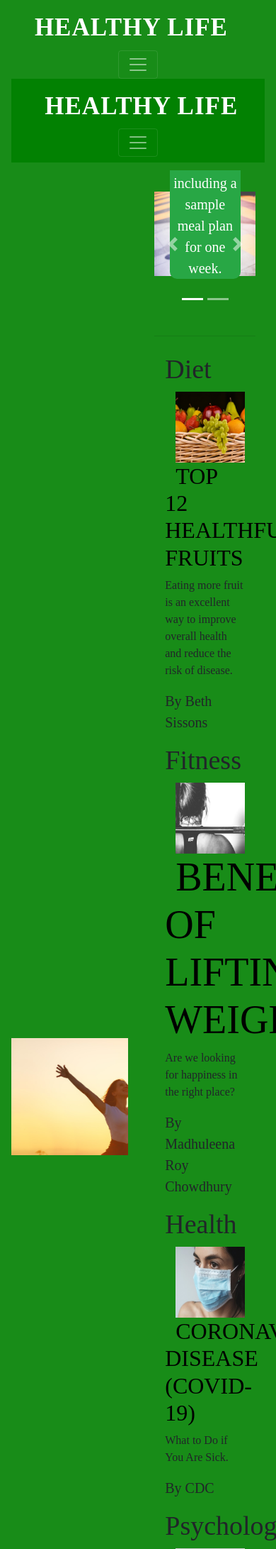
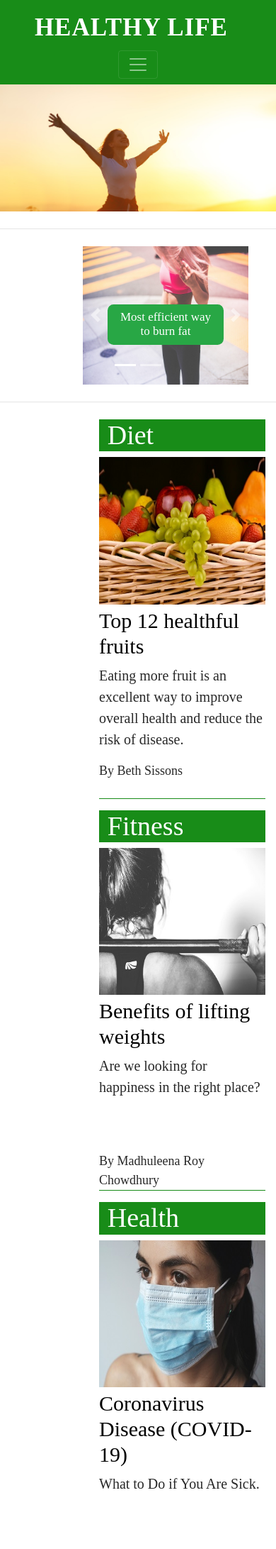
Before and after one commit to smantzou/PSPI2020, a PHP site: page / in a window 390 px wide; the page is wider, and only the part inside the window is pictured. Shown: the top 2183 px of that part at 71% size. Run offline with PHP 8.4, Linux system fonts and the light colour scheme; some libraries are stand-ins or nearby versions.

Commit message:
GAMW TA MERGE NA TO SWSTO(MALLON)

```diff
--- a/bmi-calculator.html
+++ b/bmi-calculator.html
@@ -32,9 +32,6 @@
                 </li>
                 <li class="nav-item active">
                   <a class="nav-link" href="psychology.html">Psychology</a>
-                </li>
-                <li class="nav-item active">
-                  <a class="nav-link" href="./contact.html">Contact Us</a>
                 </li>
                 <li class="nav-item active">
                   <a id="signin" class="nav-link" href="./sign-in-up-lost.html">Sign In</a>
--- a/diet.html
+++ b/diet.html
@@ -50,9 +50,6 @@
           </li>
           <li class="nav-item active">
             <a class="nav-link" href="psychology.html">Psycology</a>
-          </li>
-          <li class="nav-item active">
-            <a class="nav-link" href="./contact.html">Contact Us</a>
           </li>
           <li class="nav-item active">
             <a id="signin" class="nav-link" href="./sign-in-up-lost.html"
--- a/fitness.html
+++ b/fitness.html
@@ -50,9 +50,6 @@
           </li>
           <li class="nav-item active">
             <a class="nav-link" href="psychology.html">Psycology</a>
-          </li>
-          <li class="nav-item active">
-            <a class="nav-link" href="./contact.html">Contact Us</a>
           </li>
           <li class="nav-item active">
             <a id="signin" class="nav-link" href="./sign-in-up-lost.html"
--- a/health.html
+++ b/health.html
@@ -50,9 +50,6 @@
           </li>
           <li class="nav-item active">
             <a class="nav-link" href="psychology.html">Psycology</a>
-          </li>
-          <li class="nav-item active">
-            <a class="nav-link" href="./contact.html">Contact Us</a>
           </li>
           <li class="nav-item active">
             <a id="signin" class="nav-link" href="./sign-in-up-lost.html"
--- a/index.html
+++ b/index.html
@@ -1,39 +1,16 @@
 <!DOCTYPE html>
 <html>
+
 <head>
-    <meta charset="UTF-8" />
-    <meta
-      name="viewport"
-      content="width=device-width"
-      ,initial-scale="1.0,shrink-to-fit"
-      ="no"
-    />
-    <link
-      rel="stylesheet"
-      href="https://maxcdn.bootstrapcdn.com/bootstrap/4.0.0/css/bootstrap.min.css"
-      integrity="sha384-Gn5384xqQ1aoWXA+058RXPxPg6fy4IWvTNh0E263XmFcJlSAwiGgFAW/dAiS6JXm"
-      crossorigin="anonymous"
-    />
-    <link rel="stylesheet" href="./style.css" />
+  <meta charset="UTF-8">
+  <meta name="viewport" content="width=device-width" ,initial-scale=1.0,shrink-to-fit=no>
+  <link rel="stylesheet" href="https://maxcdn.bootstrapcdn.com/bootstrap/4.0.0/css/bootstrap.min.css"
+    integrity="sha384-Gn5384xqQ1aoWXA+058RXPxPg6fy4IWvTNh0E263XmFcJlSAwiGgFAW/dAiS6JXm" crossorigin="anonymous">
+    <link rel="stylesheet" href="./style.css">
   <title>
     Healthy Life
   </title>
 </head>
-
-  <body>
-    <nav class="navbar navbar-expand-lg navbar-dark sticky-top">
-      <a class="navbar-brand logo" href="./index.html">Healthy Life</a>
-      <button
-        class="navbar-toggler"
-        type="button"
-        data-toggle="collapse"
-        data-target="#navbarSupportedContent"
-        aria-controls="navbarSupportedContent"
-        aria-expanded="false"
-        aria-label="Toggle navigation"
-      >
-        <span class="navbar-toggler-icon"></span>
-      </button>
 
 <body>
   <nav class="navbar navbar-expand-lg navbar-dark sticky-top">
@@ -56,9 +33,6 @@
         </li>
         <li class="nav-item active">
           <a class="nav-link" href="./psychology.html">Psychology</a>
-        </li>
-        <li class="nav-item active">
-          <a class="nav-link" href="./contact.html">Contact Us</a>
         </li>
         <li class="nav-item active">
           <a id="signin" class="nav-link" href="./sign-in-up-lost.html">Sign In</a>
@@ -136,7 +110,8 @@
         </a>
       </div>
     </div>
-    <hr class="my-4" />
+  </div>
+    <hr class="my-4">
     <div class="container">
       <div class="row">
           <div class="col-md-3">
@@ -221,21 +196,14 @@
         Copyright &copy; 2020 Healthy Life
       </p>
     </footer>
-
-    <script
-      src="https://code.jquery.com/jquery-3.2.1.slim.min.js"
+    <script src="https://code.jquery.com/jquery-3.2.1.slim.min.js"
       integrity="sha384-KJ3o2DKtIkvYIK3UENzmM7KCkRr/rE9/Qpg6aAZGJwFDMVNA/GpGFF93hXpG5KkN"
-      crossorigin="anonymous"
-    ></script>
-    <script
-      src="https://cdnjs.cloudflare.com/ajax/libs/popper.js/1.12.9/umd/popper.min.js"
+      crossorigin="anonymous"></script>
+    <script src="https://cdnjs.cloudflare.com/ajax/libs/popper.js/1.12.9/umd/popper.min.js"
       integrity="sha384-ApNbgh9B+Y1QKtv3Rn7W3mgPxhU9K/ScQsAP7hUibX39j7fakFPskvXusvfa0b4Q"
-      crossorigin="anonymous"
-    ></script>
-    <script
-      src="https://maxcdn.bootstrapcdn.com/bootstrap/4.0.0/js/bootstrap.min.js"
+      crossorigin="anonymous"></script>
+    <script src="https://maxcdn.bootstrapcdn.com/bootstrap/4.0.0/js/bootstrap.min.js"
       integrity="sha384-JZR6Spejh4U02d8jOt6vLEHfe/JQGiRRSQQxSfFWpi1MquVdAyjUar5+76PVCmYl"
-      crossorigin="anonymous"
-    ></script>
+      crossorigin="anonymous"></script>
 </body>
 </html>
--- a/psychology.html
+++ b/psychology.html
@@ -50,9 +50,6 @@
           </li>
           <li class="nav-item active">
             <a class="nav-link" href="psychology.html">Psycology</a>
-          </li>
-          <li class="nav-item active">
-            <a class="nav-link" href="./contact.html">Contact Us</a>
           </li>
           <li class="nav-item active">
             <a id="signin" class="nav-link" href="./sign-in-up-lost.html"
--- a/style.css
+++ b/style.css
@@ -6,18 +6,16 @@ body {
   font-size: 20px;
 }
 
-.box{
-    background-image: url('./images/healthy_life.jpg');
+.box {
+  background-image: url("./images/healthy_life.jpg");
   background-repeat: no-repeat;
   background-size: cover;
   background-position: left;
   padding: 23%;
   margin: none;
 }
-.bg-success{
-
+.bg-success {
   border-radius: 0.5em;
-
 }
 .btn-success {
   background-color: rgba(0, 128, 0, 0.904);
@@ -30,27 +28,25 @@ body {
   margin-top: 18%;
   border-radius: 0.5em;
 }
-.btn:hover{
-    color:rgba(0, 128, 0, 0.904) ;
+.btn:hover {
+  color: rgba(0, 128, 0, 0.904);
   background-color: white;
 }
- div.dropdown-menu.show{
+div.dropdown-menu.show {
   background: white;
-
 }
-.dropdown-item a{
+.dropdown-item a {
   color: rgba(0, 128, 0, 0.904);
   font-size: 15px;
   font-weight: bold;
 }
-.dropdown-item:hover{
+.dropdown-item:hover {
   color: white;
   text-decoration: none;
   background-color: rgba(0, 128, 0, 0.904);
   width: max-content;
 }
-.navbar{
-
+.navbar {
   display: flex;
   justify-content: center;
   align-items: center;
@@ -60,24 +56,24 @@ body {
   z-index: 1;
   background-color: rgba(0, 128, 0, 0.904);
 }
-.nav-item{
+.nav-item {
   font-size: 19px;
 }
-.navbar a{
+.navbar a {
   margin-left: 15px;
   margin-right: 15px;
   color: white;
   text-decoration: none;
   text-transform: uppercase;
 }
-.nav{
+.nav {
   display: flex;
   justify-content: right;
   list-style: none;
   margin-right: 15%;
   font-size: 18px;
 }
-.logo{
+.logo {
   flex: 1 1 auto;
   padding-left: 5%;
   text-transform: uppercase;
@@ -86,49 +82,36 @@ body {
   font-size: 35px;
   color: white;
 }
-.carousel-box{
+.carousel-box {
   width: 40%;
   margin-left: auto;
   margin-right: auto;
   margin-top: 3%;
 }
-.bg-success a{
+.bg-success a {
   color: white;
 }
-.b2{
+.b2 {
   overflow: hidden;
 }
-.b2 img{
-    transition: transform .4s;
+.b2 img {
+  transition: transform 0.4s;
 }
-.col-md-3 h1 {
-  font-size: 38px;
+.b2:hover img {
+  transform: scale(1.2);
+  transform-origin: 50% 50%;
 }
-<<<<<<< HEAD
-.col-md-3 h2 {
-  font-size: 25px;
-}
-.col-md-3 a {
-  color: black;
-=======
-.writer{
+.writer {
   font-size: 90%;
   color: #282828;
   min-height: 53px;
   border-bottom: 1px solid rgba(0, 128, 0, 0.904);
 }
-.small{
+.small {
   font-size: 100%;
   color: #282828;
   min-height: 120px;
->>>>>>> cb1f990e182f6887468f4dd129c67a237c31b476
 }
-.col-md-3 a:hover {
-  text-decoration: none;
-  color: rgba(0, 128, 0, 0.904);
-}
-
-<<<<<<< HEAD
 /* Footer*/
 #main-footer {
   color: white;
@@ -171,7 +154,30 @@ body {
   transform-origin: 50% 50%;
 }
 
-/*responsiveness*/
+#signin {
+  color: rgba(0, 128, 0, 0.904);
+  background-color: #f4f4f4;
+  border-radius: 0.5em;
+  background-size: 100px 100px;
+}
+.col-md-3 h1 {
+  font-size: 38px;
+  background-color: rgba(0, 128, 0, 0.904);
+  color: white;
+  padding-left: 5%;
+}
+.col-md-3 h2 {
+  font-size: 30px;
+  margin-top: 2%;
+  min-height: 65px;
+}
+.col-md-3 a {
+  color: black;
+}
+.col-md-3 a:hover {
+  text-decoration: none;
+  color: rgba(0, 128, 0, 0.904);
+}
 @media only screen and (max-width: 1400px) {
   .carousel-item p {
     font-size: 17px;
@@ -186,49 +192,6 @@ body {
     float: none;
   }
   #signin {
-=======
-#signin{
-    color: rgba(0, 128, 0, 0.904);
-    background-color: #f4f4f4;
-    border-radius: 0.5em;
-    background-size: 100px 100px;
-}
-.col-md-3 h1{
-    font-size: 38px;
-    background-color: rgba(0, 128, 0, 0.904);
-    color: white;
-    padding-left: 5%;
-
-}
-.col-md-3 h2{
-    font-size: 30px;
-    margin-top: 2%;
-    min-height: 65px;
-}
-.col-md-3 a{
-    color: black;
-}
-.col-md-3 a:hover{
-    text-decoration: none;
-    color: rgba(0, 128, 0, 0.904);
-}
-@media only screen and (max-width:1400px){
-    .carousel-item p {
-        font-size:17px ;
-      }
-      h1.bg-success{
-
-        font-size: 17px;
-
-      }
-}
-@media only screen and (max-width:1200px){
-    .b1{
-        width: 50%;
-        float: none;
-    }
-    #signin{
->>>>>>> cb1f990e182f6887468f4dd129c67a237c31b476
     color: rgba(0, 128, 0, 0.904);
     background-color: #f4f4f4;
   }
@@ -245,7 +208,6 @@ body {
   }
 }
 
-<<<<<<< HEAD
 @media only screen and (max-width: 768px) {
   .carousel-item p {
     display: none;
@@ -260,6 +222,12 @@ body {
   }
   .col-md-3 {
     padding-left: 7em;
+  }
+  #instamedia {
+    right: 0.2em;
+  }
+  #fbmedia {
+    right: 3.2em;
   }
 }
 @media only screen and (max-width: 1544px) {
@@ -276,41 +244,4 @@ body {
   .categories {
     margin-top: 115px;
   }
-=======
-
-@media only screen and (max-width:768px){
-    .carousel-item p {
-        display: none;
 }
-      .carousel-inner{
-
-        width:150%;
-        max-height: 150% ;
-        margin-right: auto;
-      }
-      h1.bg-success{
-
-        font-size: 17px;
-
-      }
-      .col-md-3{
-        padding-left: 7em;
-      }
-
-}
-@media only screen and (max-width:1544px){
-    .logo{
-        margin-left: 0%;
-    }
-}
-@media only screen and (max-width:1485px){
-    .categories{
-        margin-top: 70px;
-    }
-}
-@media only screen and (max-width:1100px){
-    .categories{
-        margin-top: 115px;
-    }
->>>>>>> cb1f990e182f6887468f4dd129c67a237c31b476
-}
--- a/waterbenefits.html
+++ b/waterbenefits.html
@@ -27,9 +27,6 @@
                 </li>
                 <li class="nav-item active">
                     <a class="nav-link" href="./psychology.html">Psycology</a>
-                </li>
-                <li class="nav-item active">
-                    <a class="nav-link" href="./contact.html">Contact Us</a>
                 </li>
                 <li class="nav-item active">
                     <a id="signin" class="nav-link" href="./sing-in-up-lost.html">Sign In</a>
```
Lines whose indentation alone changed are shown as unchanged.
